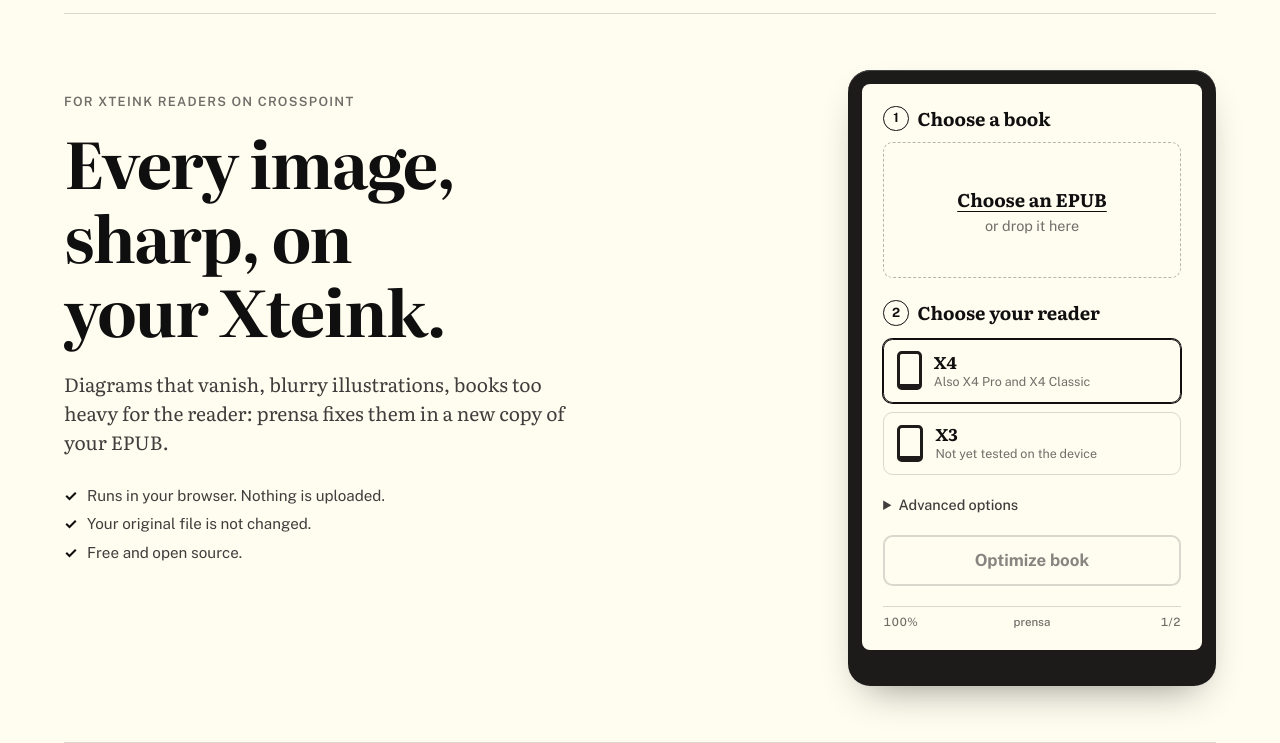
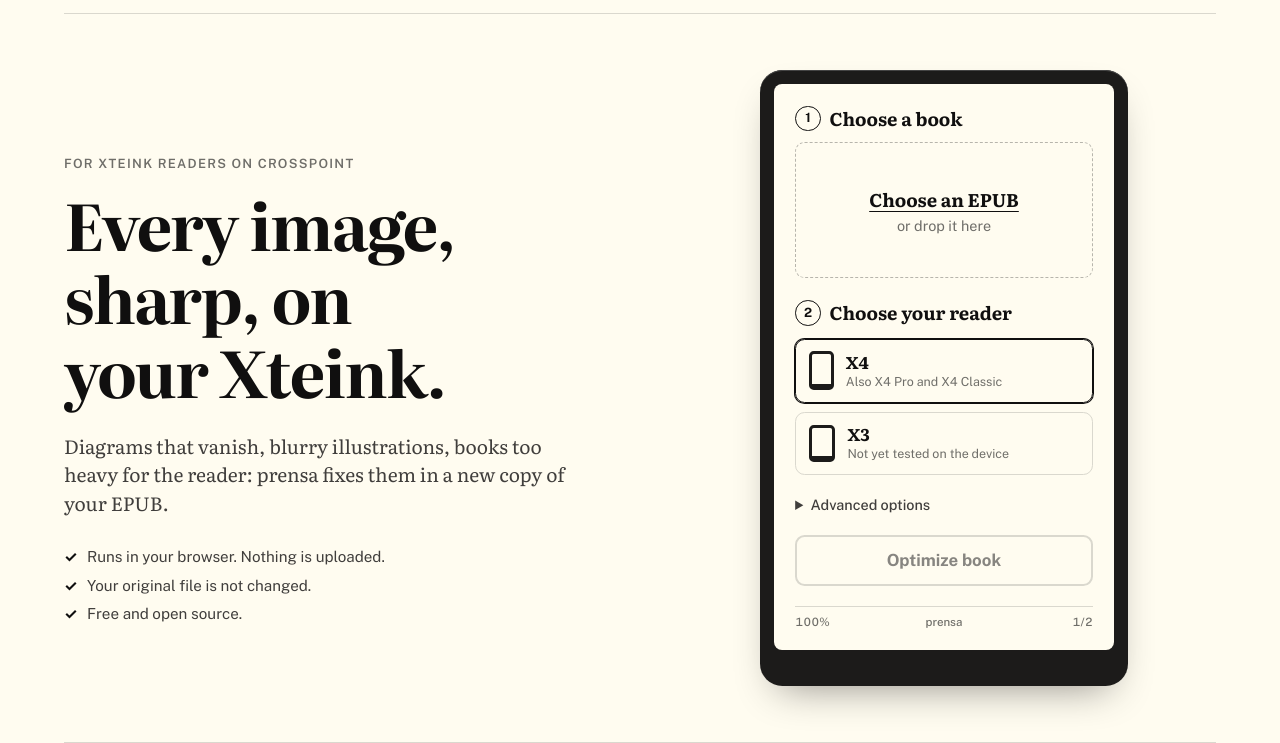
Before and after one commit to eoSalinas/prensa, a plain HTML site: page web/index.html in a window 1280 px wide. Shown: the part 57-800 px from the top of the page. Drawn offline with Linux system fonts and the light colour scheme.

Commit message:
feat(web): center the reader in the right half

```diff
--- a/web/index.html
+++ b/web/index.html
@@ -23,7 +23,7 @@
 
   <link rel="icon" type="image/svg+xml" href="./favicon.svg">
   <link rel="preload" href="fonts/literata.woff2" as="font" type="font/woff2" crossorigin>
-  <link rel="stylesheet" href="style.css?v=20261126-5">
+  <link rel="stylesheet" href="style.css?v=20261126-6">
 </head>
 <body>
   <a class="skip-link" href="#tool">Skip to the optimizer</a>
--- a/web/style.css
+++ b/web/style.css
@@ -180,8 +180,8 @@ main,
 
 .hero {
   display: grid;
-  grid-template-columns: minmax(0, 1fr) minmax(0, 23rem);
-  align-items: start;
+  grid-template-columns: minmax(0, 1fr) minmax(0, 1fr);
+  align-items: center;
   gap: clamp(2rem, 5vw, 4.5rem);
   padding: clamp(2rem, 5vw, 3.5rem) 0;
 }
@@ -244,6 +244,8 @@ h1 {
   --bezel-bottom: 2.25rem;
   display: flex;
   container-type: inline-size;
+  width: min(100%, 23rem);
+  justify-self: center;
   padding: var(--bezel-x) var(--bezel-x) var(--bezel-bottom);
   border-radius: 1.4rem;
   background: var(--bezel);
```
